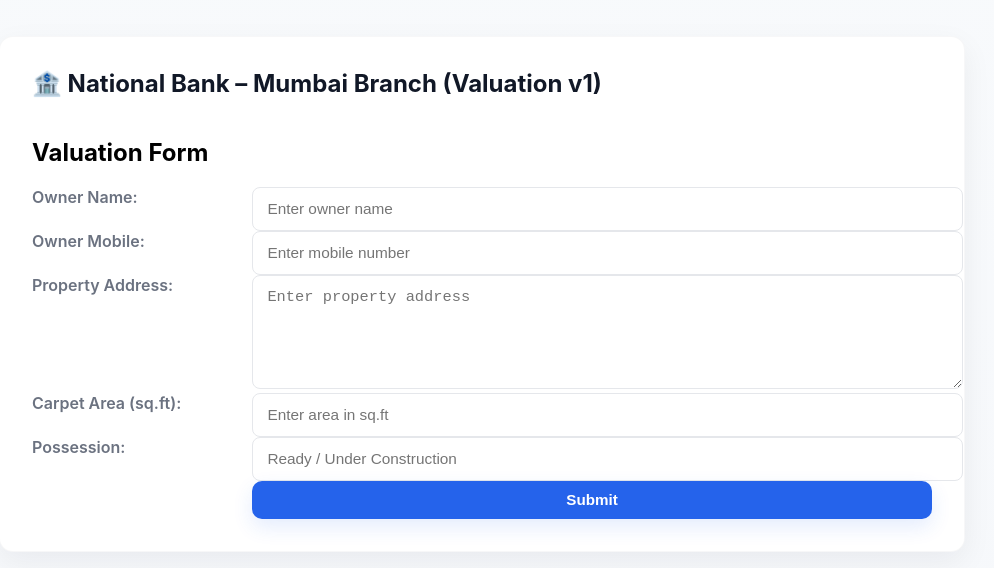
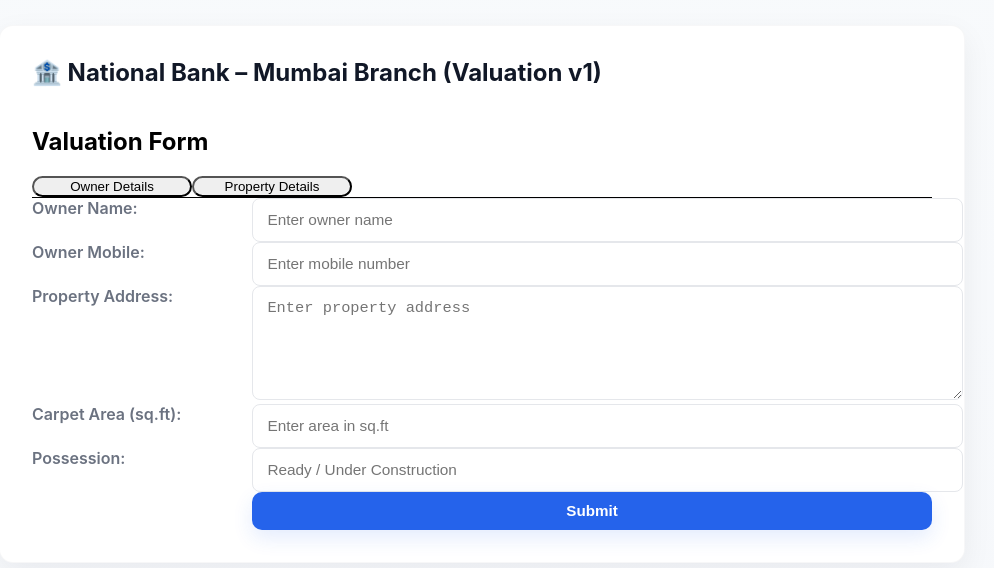
Before and after one commit to VighneshRansing/ValuationProject-POC, a React (Vite) app in the folder frontend/: page / in a window 1280 px wide. Shown: the part 106-674 px from the top of the page, without its empty margins (158-1152 px from the left). Built offline with nearby package versions, Linux system fonts and the light colour scheme; no server answers.

Commit message:
Added two tabs

```diff
--- a/frontend/src/ValuationForm.jsx
+++ b/frontend/src/ValuationForm.jsx
@@ -1,4 +1,5 @@
-import React, { useEffect, useState } from "react";
+import React, { useState, useCallback } from "react";
+import TabPanel from "./components/TabPanel";
 
 const API_BASE = import.meta.env.VITE_API_BASE || "http://localhost:8080";
 
@@ -20,6 +21,7 @@
   const [toast, setToast] = useState(null); // {message, type}
   const [justSubmitted, setJustSubmitted] = useState(false);
   const [isEditing, setIsEditing] = useState(true); // Start with form enabled
+  const [activeTab, setActiveTab] = useState(0); // Start with Owner Details tab
 
   // show toast helper
   function showToast(message, type = "success", duration = 3800) {
@@ -125,6 +127,16 @@
     setFormData({ ownerName: "", ownerMobile: "", carpetArea: "", possession: "", address: "" });
   };
 
+  const handleTabKeyDown = useCallback((event, newValue) => {
+    if (event.key === 'ArrowLeft' || event.key === 'ArrowRight') {
+      event.preventDefault();
+      setActiveTab(current => {
+        const next = event.key === 'ArrowLeft' ? 0 : 1;
+        return next === current ? current : next;
+      });
+    }
+  }, []);
+
   return (
     <>
       <div className="space-y-6">
@@ -141,7 +153,52 @@
           )}
         </div>
 
-        <form onSubmit={handleSubmit} noValidate className="space-y-4">
+        {/* Tabs */}
+        <div
+          role="tablist"
+          className="flex gap-2 border-b border-gray-200"
+          aria-label="Valuation form sections"
+        >
+          <button
+            role="tab"
+            aria-selected={activeTab === 0}
+            aria-controls="owner-panel"
+            id="owner-tab"
+            className={`
+              px-6 py-2.5 rounded-full font-semibold transition-all
+              focus:outline-none focus:ring-2 focus:ring-blue-500 focus:ring-offset-2
+              ${activeTab === 0
+                ? 'bg-blue-600 text-white shadow-md'
+                : 'bg-blue-50 text-blue-600 hover:bg-blue-100'
+              }
+            `}
+            onClick={() => setActiveTab(0)}
+            onKeyDown={e => handleTabKeyDown(e, 0)}
+          >
+            Owner Details
+          </button>
+          <button
+            role="tab"
+            aria-selected={activeTab === 1}
+            aria-controls="property-panel"
+            id="property-tab"
+            className={`
+              px-6 py-2.5 rounded-full font-semibold transition-all
+              focus:outline-none focus:ring-2 focus:ring-blue-500 focus:ring-offset-2
+              ${activeTab === 1
+                ? 'bg-blue-600 text-white shadow-md'
+                : 'bg-blue-50 text-blue-600 hover:bg-blue-100'
+              }
+            `}
+            onClick={() => setActiveTab(1)}
+            onKeyDown={e => handleTabKeyDown(e, 1)}
+          >
+            Property Details
+          </button>
+        </div>
+
+        <TabPanel value={activeTab} index={0} id="owner-panel" labelledBy="owner-tab">
+          <form onSubmit={handleSubmit} noValidate className="space-y-4">
           {/* Owner Name */}
           <div className={row}>
             <label className="label-col">Owner Name:</label>
@@ -258,6 +315,14 @@
           </div>
         )}
 
+        </TabPanel>
+
+        <TabPanel value={activeTab} index={1} id="property-panel" labelledBy="property-tab">
+          <div className="text-center text-gray-500 py-8">
+            Property Details form will be implemented soon
+          </div>
+        </TabPanel>
+
         {errorMsg && <div className="form-error">{errorMsg}</div>}
       </div>
 
--- /dev/null
+++ b/frontend/src/components/TabPanel.jsx
@@ -0,0 +1,17 @@
+import React from 'react';
+
+export default function TabPanel({ children, value, index, id, labelledBy }) {
+  const hidden = value !== index;
+
+  return (
+    <div
+      role="tabpanel"
+      hidden={hidden}
+      id={id}
+      aria-labelledby={labelledBy}
+      className={`mt-6 ${hidden ? 'hidden' : ''}`}
+    >
+      {!hidden && children}
+    </div>
+  );
+}
--- a/frontend/src/index.css
+++ b/frontend/src/index.css
@@ -172,3 +172,23 @@
   font-weight: 700;
   cursor: pointer;
 }
+
+/* Tab styles */
+[role="tab"] {
+  min-width: 160px;
+  text-align: center;
+  transition: all 0.2s ease-in-out;
+}
+
+[role="tab"]:focus-visible {
+  outline: none;
+  box-shadow: 0 0 0 3px rgba(59, 130, 246, 0.5);
+}
+
+[role="tabpanel"] {
+  outline: none;
+}
+
+[role="tabpanel"]:focus-visible {
+  box-shadow: 0 0 0 3px rgba(59, 130, 246, 0.5);
+}
```
